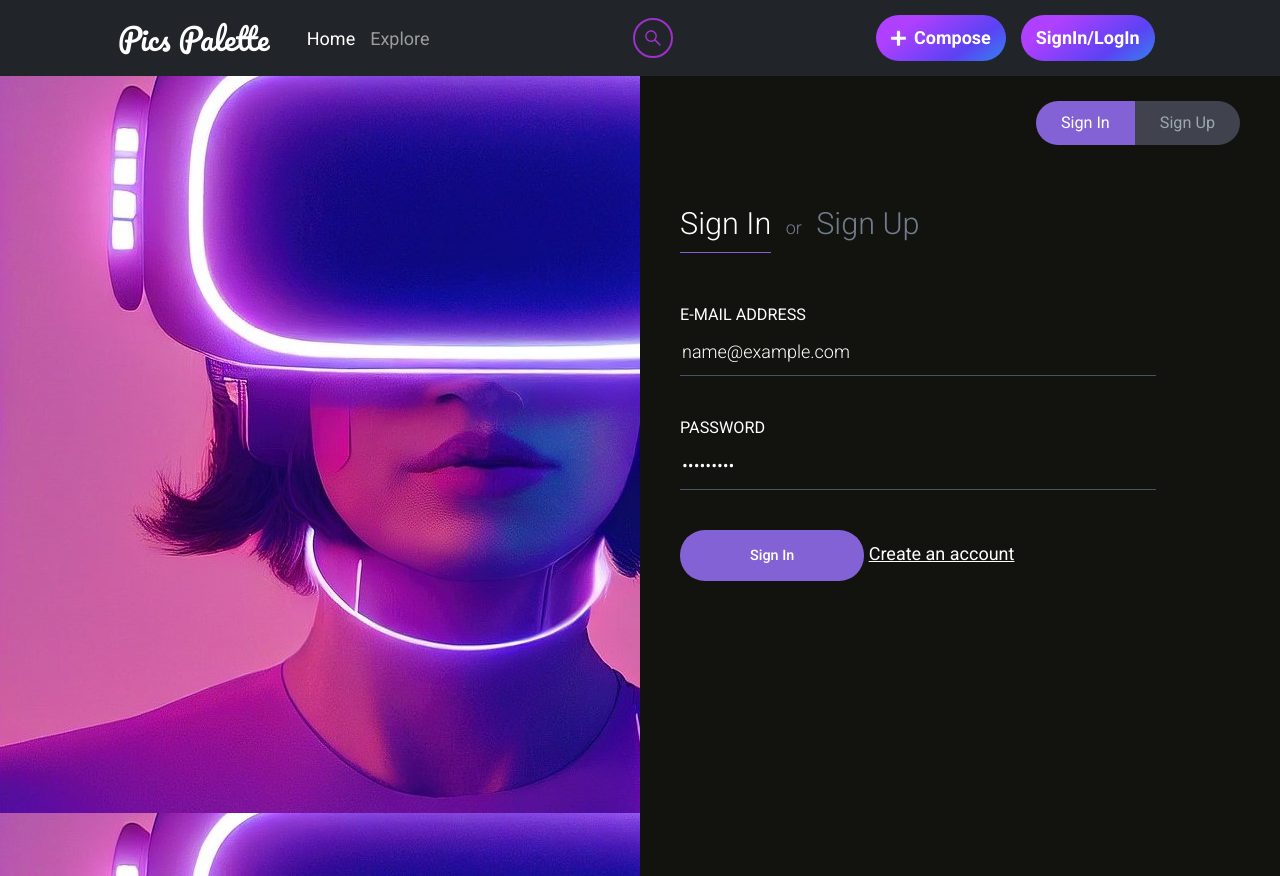
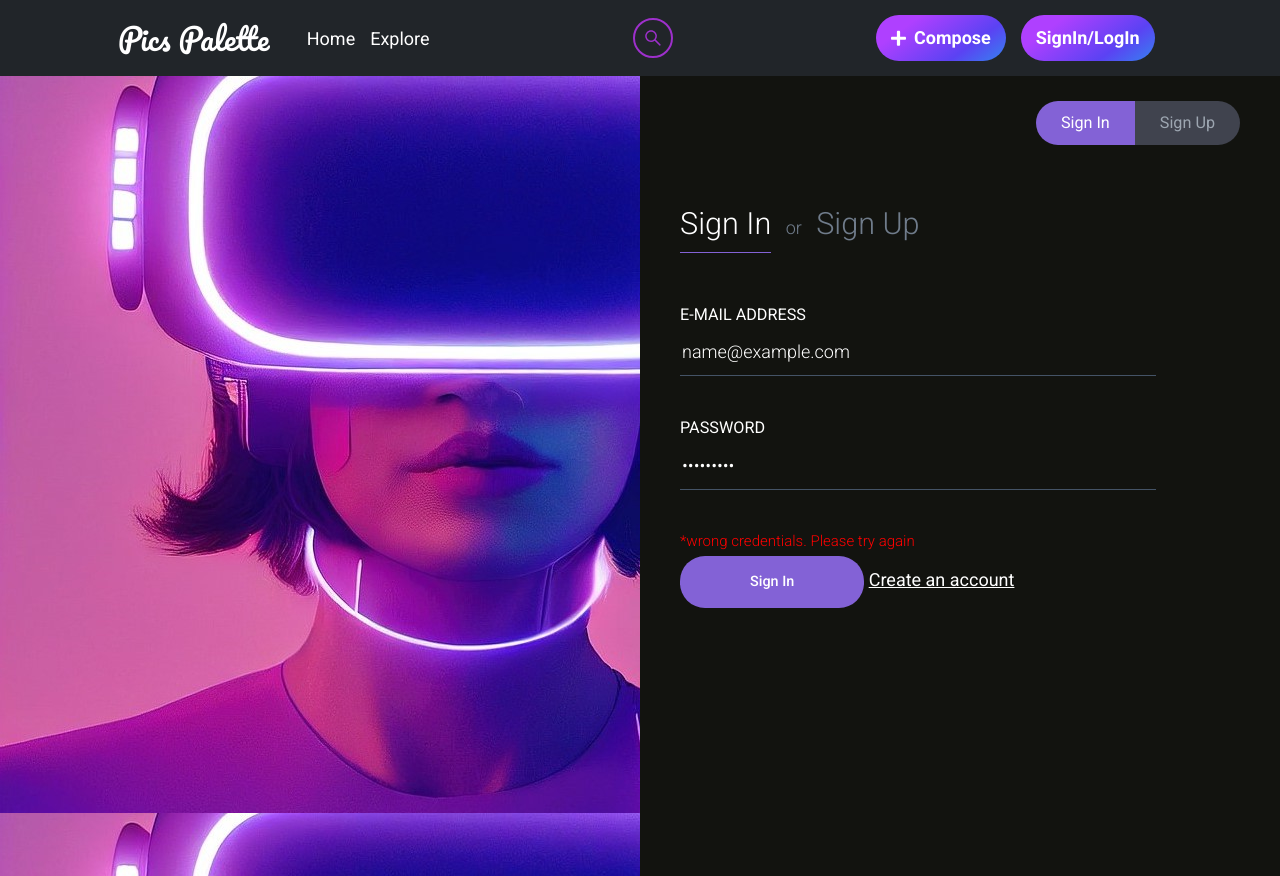
Before and after one commit to gdsciiitr/pics_palette, a React (Create React App) app in the folder client/: page /signin in a window 1280 px wide. Both pictures are taken after typing "name@example.com", "Sample123" into the empty fields and a click on the button "Sign In". Built offline with nearby package versions, Linux system fonts and the light colour scheme; no server answers; a web font is replaced by a local one.

Commit message:
resolved error handling

```diff
--- a/client/src/App.js
+++ b/client/src/App.js
@@ -14,6 +14,8 @@ import Navbar from './components/Navbar/Navbar';
 import User from './components/User/User';
 
 function App() {
+
+  const user=localStorage.getItem('profiles')?.token
 
   return (
     <>
--- a/client/src/actions/auth.js
+++ b/client/src/actions/auth.js
@@ -5,8 +5,10 @@ export const signIn=(user,navigate)=>async(dispatch)=>{
         const {data}=await api.signIn(user);
         dispatch({type:'AUTH',data});
         navigate('/');
+        return true;
     }catch(err){
         console.log('user signin'+err);
+        return false;
     }
 }
 
@@ -24,6 +26,7 @@ export const signUp=(formData,navigate)=>async(dispatch)=>{
         navigate('/');
     }catch(err){
         console.log('user signup'+err);
+        alert('Please fill the form correctly');
     }
 }
 
--- a/client/src/components/Main/Batch/Batch.js
+++ b/client/src/components/Main/Batch/Batch.js
@@ -1,4 +1,4 @@
-import React from 'react';
+import React, { useState } from 'react';
 import './Batch.css';
 import first from '../../../assets/img/WhatsApp Image 2022-12-17 at 12.54.25 PM (1).jpeg.jpg';
 import second from '../../../assets/img/WhatsApp Image 2022-12-17 at 12.54.25 PM.jpeg.jpg';
@@ -6,6 +6,7 @@ import third from '../../../assets/img/WhatsApp Image 2022-12-17 at 12.54.28 PM.
 import { NavLink } from 'react-router-dom';
 
 const Batch = () => {
+    const [user, setUser] = useState(JSON.parse(localStorage.getItem('profiles')));
     const batches = [[first, second, third, first], [first, second, third, first], [first, second, third, first], [first, second, third, first]];
 
     return (
@@ -26,7 +27,7 @@ const Batch = () => {
                                     }
                                 </div>
                                 <h3>2k{21 + index} Batch</h3>
-                                <NavLink to={`/batch/batch-2k${21+index}`} className='btn btn-primary batchbtn'>See More</NavLink>
+                                <NavLink to={`${!user?'/signin':`/batch/batch-2k${21+index}`}`} className='btn btn-primary batchbtn'>See More</NavLink>
                             </div>
                         )
                     })
--- a/client/src/components/Navbar/Navbar.js
+++ b/client/src/components/Navbar/Navbar.js
@@ -70,7 +70,7 @@ const Navbar = () => {
                   <NavLink
                     className="nav-link fw-3 hover-underline-animation"
                     aria-current="page"
-                    to="/categories"
+                    to={`${!user?'/signin':"/categories"}`}
                   >
                     Explore
                   </NavLink>
@@ -116,7 +116,7 @@ const Navbar = () => {
                 <li className="nav-item m-2">
                   <NavLink
                     className="button d-flex align-items-center justify-content-center"
-                    to="/create"
+                    to={`${!user?'/signin':"/create"}`}
                   >
                     <FaPlus className="pe-2 fs-4" /> Compose
                   </NavLink>
--- a/client/src/components/login/pages/SignIn.js
+++ b/client/src/components/login/pages/SignIn.js
@@ -7,25 +7,33 @@ const SignIn = () => {
     const [user, setUser] = useState({
         email: "",
         password: ''
-    })
+    });
+
+    const [error,SetError]=useState(false);
 
     const dispatch=useDispatch();
     const navigate=useNavigate();
 
     const handleChange = (e) => {
+      SetError(false);
         let target = e.target;
-        let value = target.type === "checkbox" ? target.checked : target.value;
+        let value = target.value;
         let name = target.name;
         setUser({
             ...user, [name]: value
         });
     }
 
-    const handleSubmit = (e) => {
+    const handleSubmit = async(e) => {
         e.preventDefault();
+        // if()
         console.log("The form was submitted with the following data:");
         console.log(user);
-        dispatch(signIn(user,navigate));
+        const data=await dispatch(signIn(user,navigate));
+        console.log(data);
+        if(!data){
+          SetError(true);
+        }
     }
 
 
@@ -102,6 +110,12 @@ const SignIn = () => {
                         required
                     />
                 </div>
+                {
+                  error &&
+                  <div className='my-1' style={{color:'red', fontSize:'15px',fontWeight:'300'}}>
+                    *wrong credentials. Please try again
+                  </div>
+                }
 
                 <div className="formField">
                     <button className="formFieldButton" id="up">Sign In</button>{" "}
```
Also changed, not shown: 1 other file (tests, documents, lock files or other folders).
